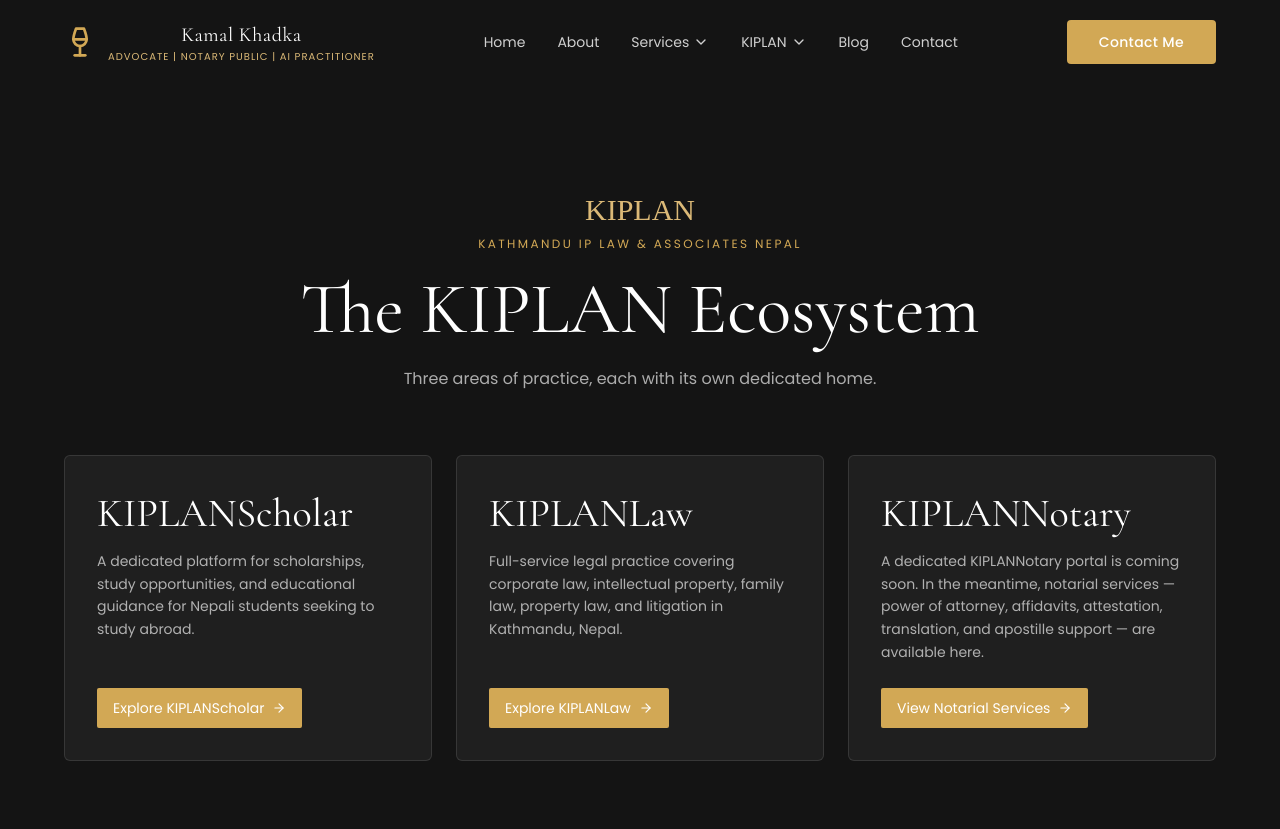
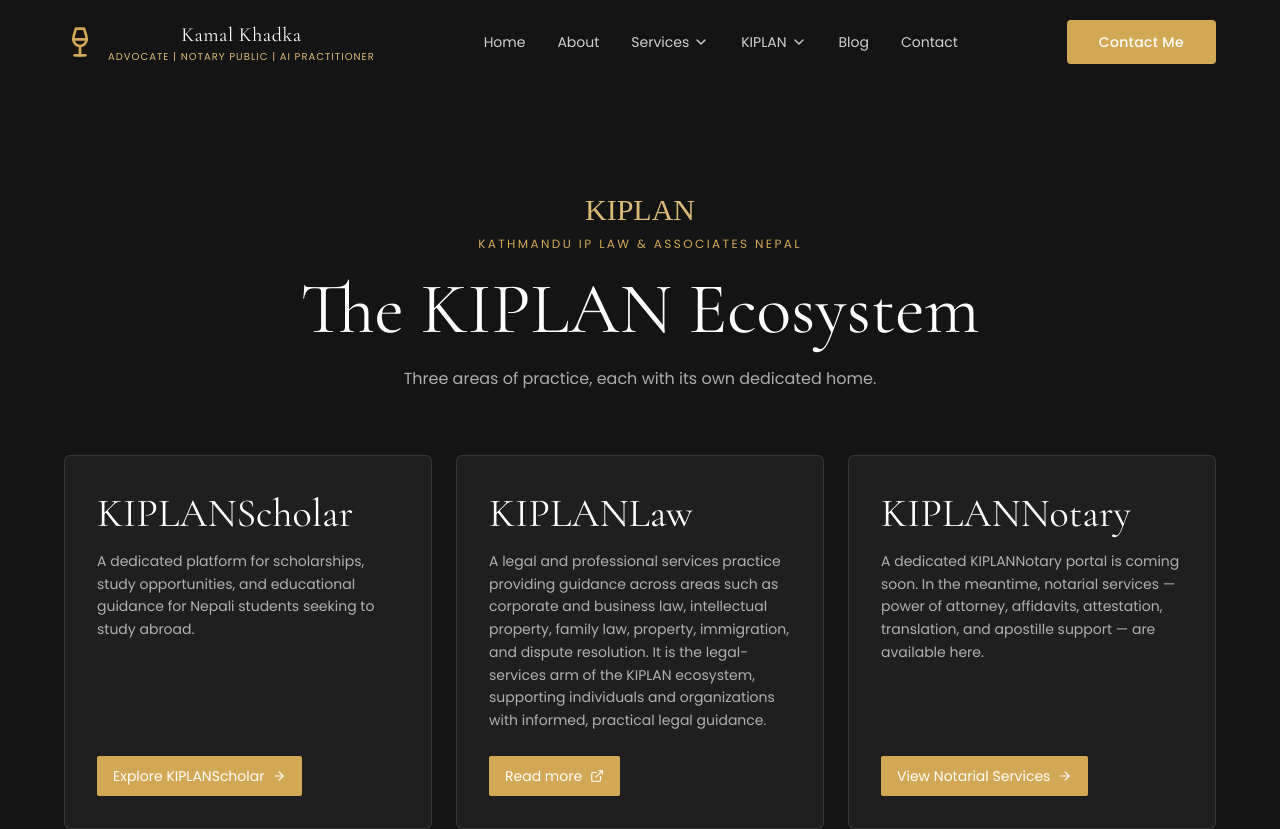
Before and after one commit to ipkiplan/kamal-khadka-portal, a React (Vite) app: page /kiplan in a window 1280 px wide. Shown: the top 829 px of the page. Built offline with nearby package versions, Linux system fonts and the light colour scheme; a web font is replaced by a local one.

Commit message:
Refine KIPLAN Law ecosystem card per CA guidance

```diff
--- a/src/pages/Kiplan.tsx
+++ b/src/pages/Kiplan.tsx
@@ -57,9 +57,10 @@ export function Kiplan() {
 
           <DestinationCard
             title="KIPLANLaw"
-            description="Full-service legal practice covering corporate law, intellectual property, family law, property law, and litigation in Kathmandu, Nepal."
-            linkLabel="Explore KIPLANLaw"
-            href="/kiplan/kiplanlaw"
+            description="A legal and professional services practice providing guidance across areas such as corporate and business law, intellectual property, family law, property, immigration, and dispute resolution. It is the legal-services arm of the KIPLAN ecosystem, supporting individuals and organizations with informed, practical legal guidance."
+            linkLabel="Read more"
+            href="https://kiplan.com.np/"
+            external
           />
 
           <DestinationCard
```
